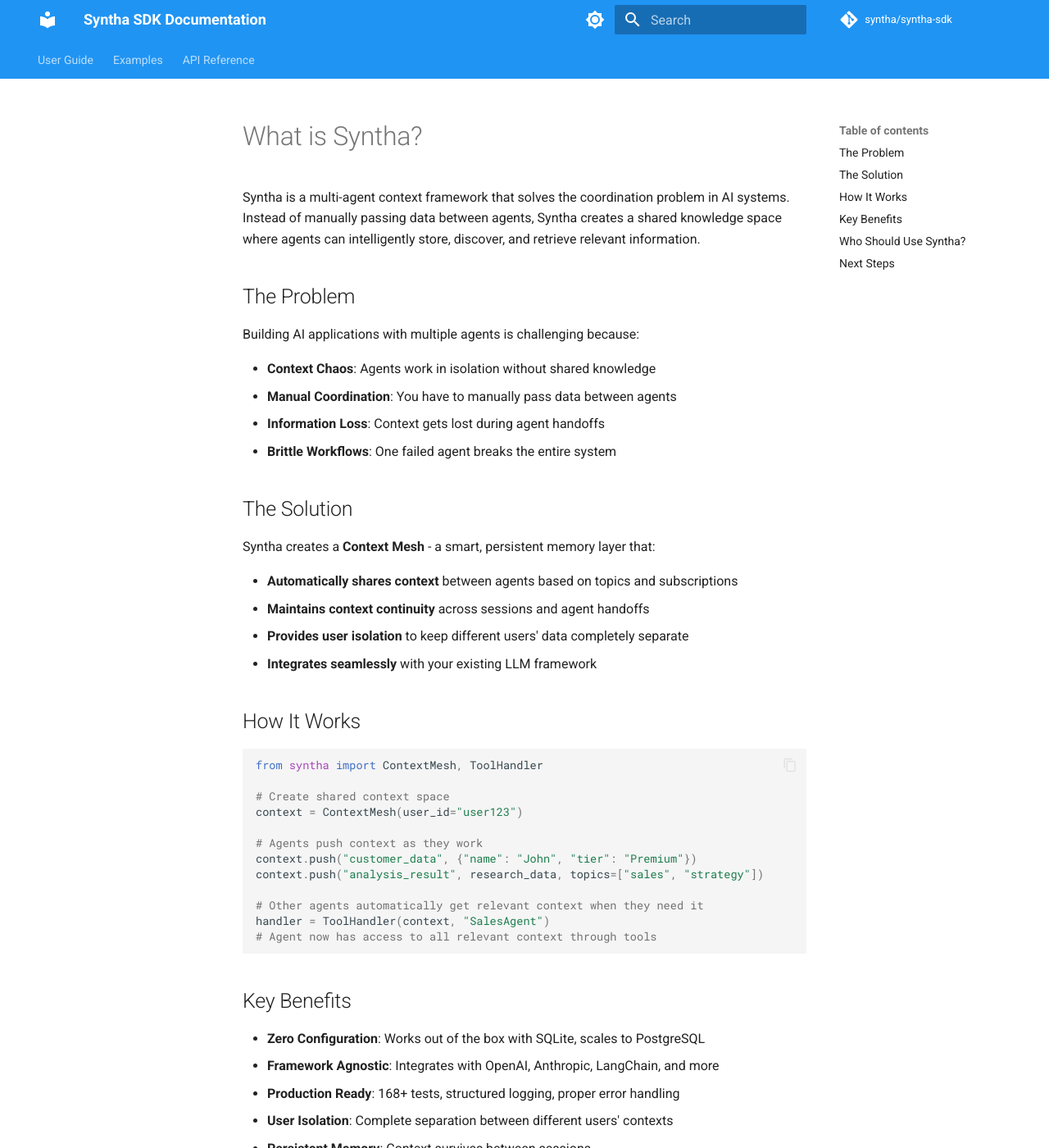
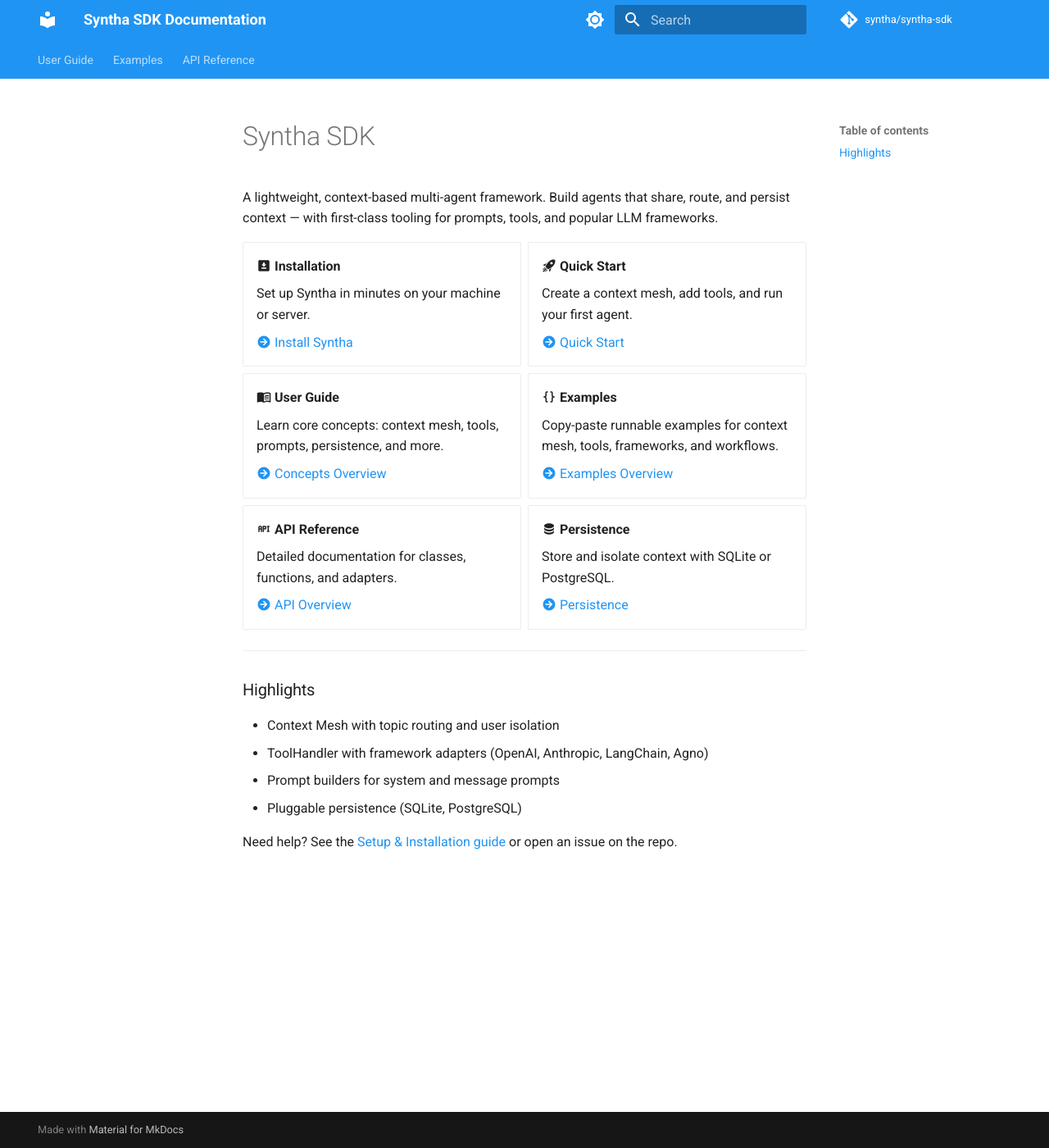
Before and after one commit to Kirch77/syntha, an MkDocs documentation site: the page built from docs/index.md, in a window 1280 px wide and 1400 px high. Shown: the whole window at 82% size. Built offline with MkDocs 1.6.1 and Material for MkDocs 9.7.7, drawn with Linux system fonts in a browser that asks for light colours; comment, search, counter and statistics services are not loaded; some of the changed text lies outside the part shown.

Commit message:
update index to be smaller

````diff
--- a/docs/index.md
+++ b/docs/index.md
@@ -1,60 +1,54 @@
-# What is Syntha?
+# Syntha SDK
 
-Syntha is a multi-agent context framework that solves the coordination problem in AI systems. Instead of manually passing data between agents, Syntha creates a shared knowledge space where agents can intelligently store, discover, and retrieve relevant information.
+A lightweight, context-based multi-agent framework. Build agents that share, route, and persist context — with first-class tooling for prompts, tools, and popular LLM frameworks.
 
-## The Problem
+<div class="grid cards" markdown>
 
-Building AI applications with multiple agents is challenging because:
+-   :material-download-box: **Installation**
 
-- **Context Chaos**: Agents work in isolation without shared knowledge
-- **Manual Coordination**: You have to manually pass data between agents
-- **Information Loss**: Context gets lost during agent handoffs
-- **Brittle Workflows**: One failed agent breaks the entire system
+    Set up Syntha in minutes on your machine or server.
 
-## The Solution
+    [:material-arrow-right-circle: Install Syntha](user-guide/introduction/installation.md)
 
-Syntha creates a **Context Mesh** - a smart, persistent memory layer that:
+-   :material-rocket-launch: **Quick Start**
 
-- **Automatically shares context** between agents based on topics and subscriptions
-- **Maintains context continuity** across sessions and agent handoffs
-- **Provides user isolation** to keep different users' data completely separate
-- **Integrates seamlessly** with your existing LLM framework
+    Create a context mesh, add tools, and run your first agent.
 
-## How It Works
+    [:material-arrow-right-circle: Quick Start](user-guide/introduction/quick-start.md)
 
-```python
-from syntha import ContextMesh, ToolHandler
+-   :material-book-open-variant: **User Guide**
 
-# Create shared context space
-context = ContextMesh(user_id="user123")
+    Learn core concepts: context mesh, tools, prompts, persistence, and more.
 
-# Agents push context as they work
-context.push("customer_data", {"name": "John", "tier": "Premium"})
-context.push("analysis_result", research_data, topics=["sales", "strategy"])
+    [:material-arrow-right-circle: Concepts Overview](user-guide/concepts/overview.md)
 
-# Other agents automatically get relevant context when they need it
-handler = ToolHandler(context, "SalesAgent")
-# Agent now has access to all relevant context through tools
-```
+-   :material-code-braces: **Examples**
 
-## Key Benefits
+    Copy-paste runnable examples for context mesh, tools, frameworks, and workflows.
 
-- **Zero Configuration**: Works out of the box with SQLite, scales to PostgreSQL
-- **Framework Agnostic**: Integrates with OpenAI, Anthropic, LangChain, and more
-- **Production Ready**: 168+ tests, structured logging, proper error handling
-- **User Isolation**: Complete separation between different users' contexts
-- **Persistent Memory**: Context survives between sessions
+    [:material-arrow-right-circle: Examples Overview](examples/overview.md)
 
-## Who Should Use Syntha?
+-   :material-api: **API Reference**
 
-**Developers** building multi-agent AI applications who want to focus on agent logic instead of context management.
+    Detailed documentation for classes, functions, and adapters.
 
-**Teams** creating scalable AI systems that need reliable agent coordination.
+    [:material-arrow-right-circle: API Overview](api/overview.md)
 
-**Companies** deploying production AI applications that require robust context handling and user isolation.
+-   :material-database: **Persistence**
 
-## Next Steps
+    Store and isolate context with SQLite or PostgreSQL.
 
-- [Quick Start Guide](user-guide/introduction/quick-start.md) - Get up and running in 5 minutes
-- [Installation](user-guide/introduction/installation.md) - Detailed setup instructions
-- [Core Concepts](user-guide/concepts/overview.md) - Understand how Syntha works
+    [:material-arrow-right-circle: Persistence](user-guide/concepts/persistence.md)
+
+</div>
+
+---
+
+### Highlights
+
+- Context Mesh with topic routing and user isolation
+- ToolHandler with framework adapters (OpenAI, Anthropic, LangChain, Agno)
+- Prompt builders for system and message prompts
+- Pluggable persistence (SQLite, PostgreSQL)
+
+Need help? See the [Setup & Installation guide](user-guide/how-to/setup.md) or open an issue on the repo.
````
